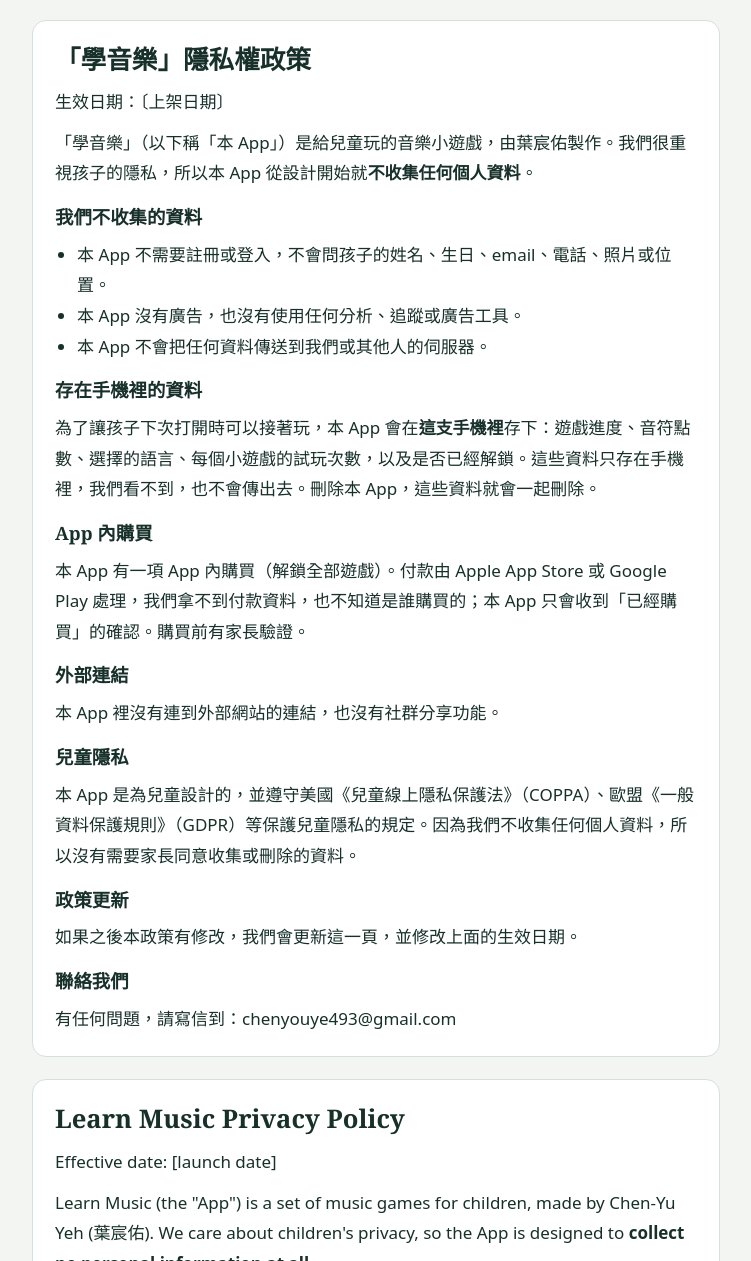
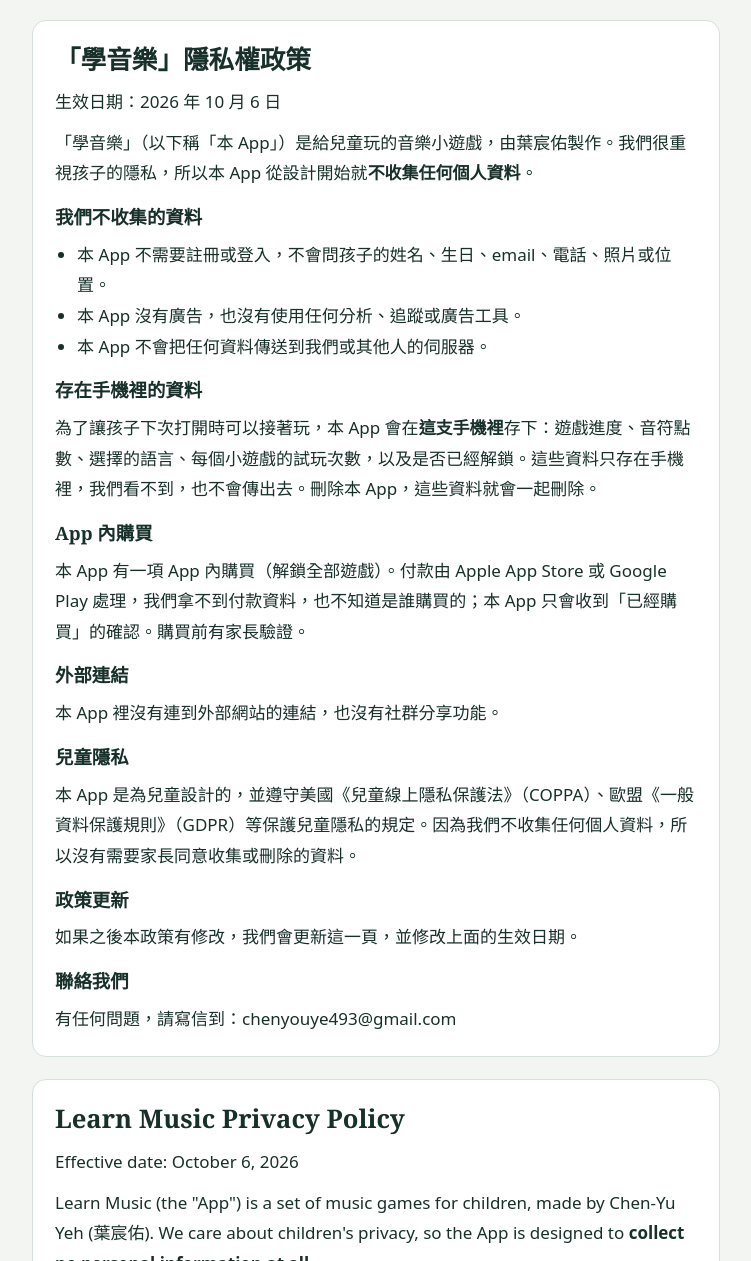
Before and after one commit to chenyuyeh92/chenyuyeh92.github.io, a plain HTML site: page learn-music/privacy.html in a window 1280 px wide. Shown: the part 159-1420 px from the top of the page, without its empty margins (264-1015 px from the left). Drawn offline with Linux system fonts and the light colour scheme.

Commit message:
隱私權政策：填上生效日期

```diff
--- a/learn-music/privacy.html
+++ b/learn-music/privacy.html
@@ -26,7 +26,7 @@
   </div>
   <section id="zh" lang="zh-Hant">
     <h2>「學音樂」隱私權政策</h2>
-    <p>生效日期：〔上架日期〕</p>
+    <p>生效日期：2026 年 10 月 6 日</p>
     <p>「學音樂」（以下稱「本 App」）是給兒童玩的音樂小遊戲，由葉宸佑製作。我們很重視孩子的隱私，所以本 App 從設計開始就<b>不收集任何個人資料</b>。</p>
     <h3>我們不收集的資料</h3>
     <ul>
@@ -49,7 +49,7 @@
   </section>
   <section id="en" lang="en">
     <h2>Learn Music Privacy Policy</h2>
-    <p>Effective date: [launch date]</p>
+    <p>Effective date: October 6, 2026</p>
     <p>Learn Music (the "App") is a set of music games for children, made by Chen-Yu Yeh (葉宸佑). We care about children's privacy, so the App is designed to <b>collect no personal information at all</b>.</p>
     <h3>What we do not collect</h3>
     <ul>
```
